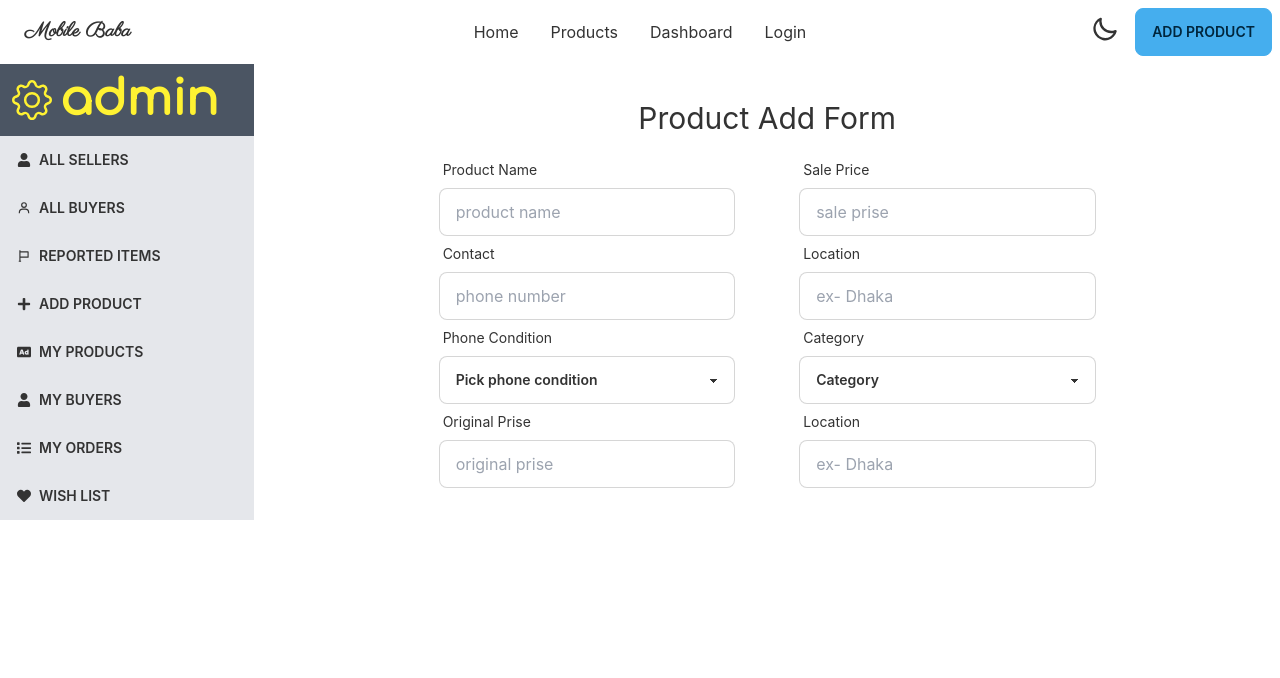
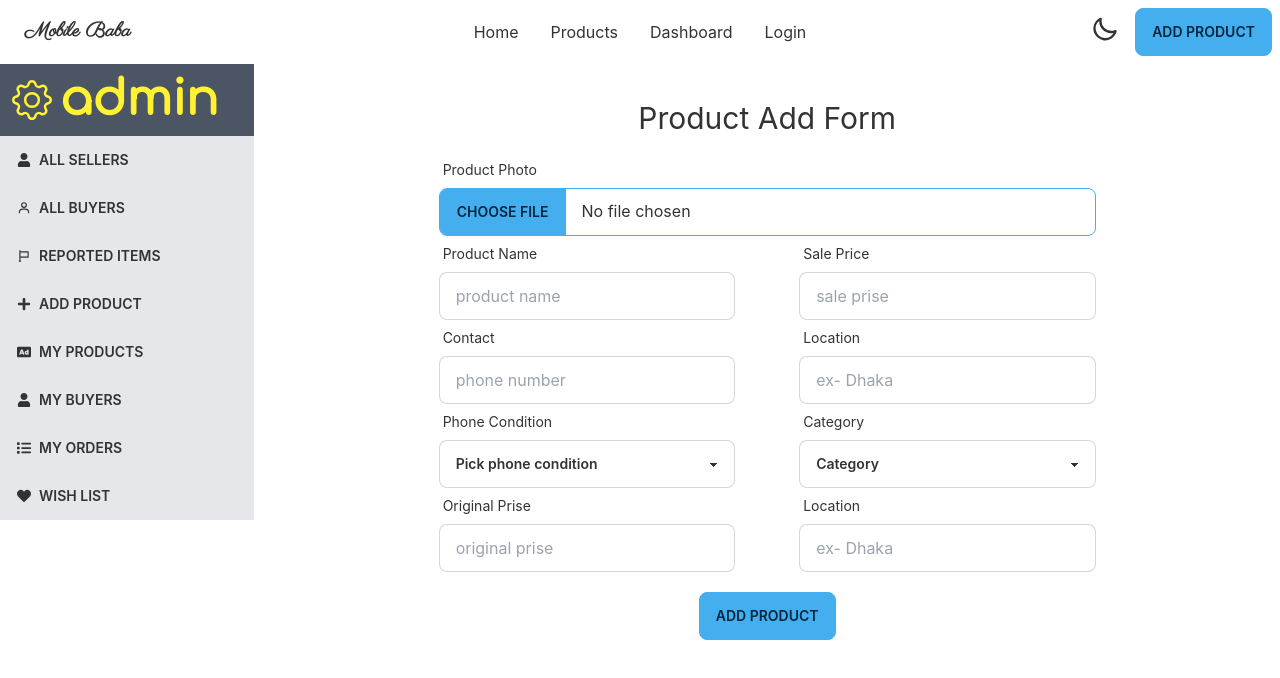
Before and after one commit to absoftlab99/phone-baba-resale-client, a React (Create React App) app: page /dashboard/addProduct in a window 1280 px wide. Shown: the top 678 px of the page. Built offline with nearby package versions, Linux system fonts and the light colour scheme.

Commit message:
product upload form created and completed

```diff
--- a/src/Pages/Dashboard/Seller/AddProduct.js
+++ b/src/Pages/Dashboard/Seller/AddProduct.js
@@ -5,6 +5,12 @@ const AddProduct = () => {
         <div>
             <h1 className='text-3xl py-4'>Product Add Form</h1>
             <form className='md:w-8/12 sm:w-full mx-auto'>
+                <div>
+                    <label className="label">
+                        <span className="label-text">Product Photo</span>
+                    </label>
+                    <input type="file" className="file-input file-input-bordered file-input-primary w-full" placeholder='please upload 600*400 .jpg, .png or .webp image' />
+                </div>
                 <div className="form-control grid sm:grid-cols-1 md:grid-cols-2 gap-4 md:gap-16">
                     <div className=''>
                     <label className="label">
@@ -78,6 +84,7 @@ const AddProduct = () => {
                     <input type="text" placeholder="ex- Dhaka" className="input input-bordered w-full" />
                     </div>
                 </div>
+                <button className='my-5 btn btn-primary' type="submit">Add Product</button>
             </form>
         </div>
     );
```
